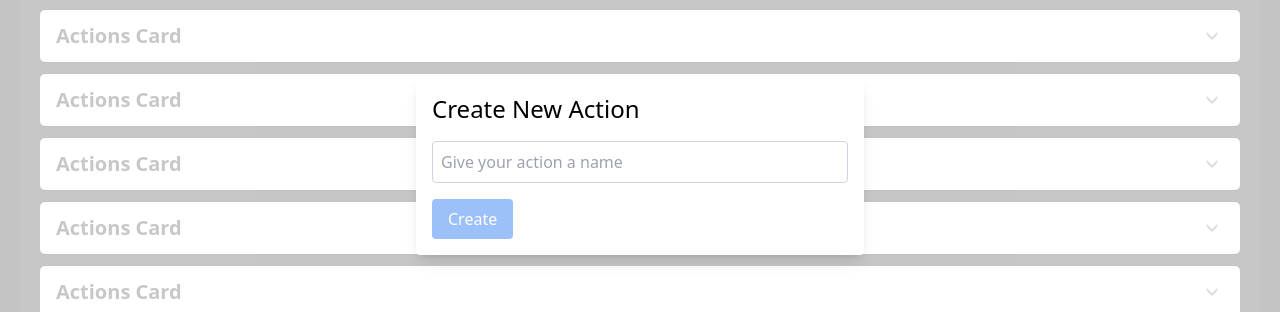
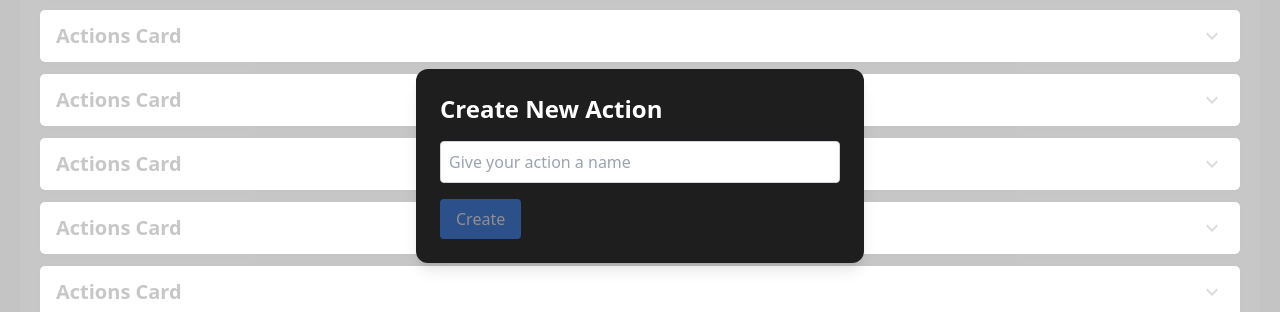
Before and after one commit to bendsp/AREA, a Next.js app in the folder client/web/: page /home in a window 1280 px wide. Both pictures are taken after a click on the button "Create New Action". Shown: the part 234-546 px from the top of the page. Built offline with nearby package versions, Linux system fonts and the light colour scheme; no server answers.

Commit message:
feat(web): NewActionModal style

```diff
--- a/client/web/components/home/actionsContainer/NewActionModal.tsx
+++ b/client/web/components/home/actionsContainer/NewActionModal.tsx
@@ -21,8 +21,8 @@ const NewActionModal = ({ isOpen, onRequestClose, onCreateAction }: NewActionMod
 
   return (
     <Modal isOpen={isOpen} onRequestClose={onRequestClose} className="w-[35%]">
-      <div className="bg-white p-4 rounded shadow-lg">
-        <h2 className="text-2xl mb-4">Create New Action</h2>
+      <div className="bg-[#1e1e1e] p-6 rounded-xl shadow-lg">
+        <h2 className="text-2xl mb-4 text-white font-bold">Create New Action</h2>
         <input
           type="text"
           value={name}
```
